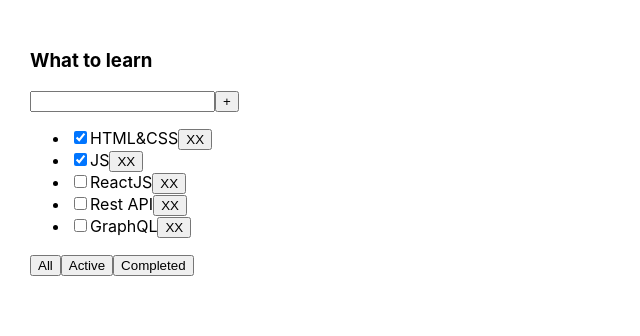
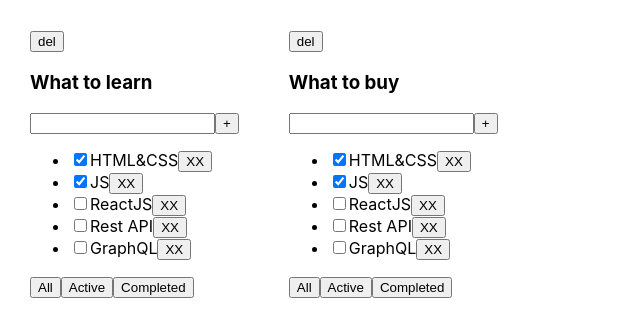
Before and after one commit to StepashkaSuicide/microtasks, a React (Create React App) app: page / in a window 1280 px wide. Shown: the top 336 px of the page, without its empty margins (0-640 px from the left). Built offline with nearby package versions, Linux system fonts and the light colour scheme; the HTML template or start-up script is replaced by a standard one.

Commit message:
chetverg 1

```diff
--- a/src/App.tsx
+++ b/src/App.tsx
@@ -1,67 +1,97 @@
 import React, {useState} from 'react';
 import './App.css';
-import {Todolist} from './Todolist';
+import {TaskType, Todolist} from './Todolist';
 import {v1} from 'uuid';
 
 export type FilterValuesType = 'all' | 'active' | 'completed';
 
+type TodolistType = {
+    id: string
+    title: string
+    filter: FilterValuesType
+}
+
+type TasksType = {
+[key: string]: Array<TaskType>
+}
+
 function App() {
 
-    let [tasks, setTasks] = useState([
+    let todolistID1 = v1()
+    let todolistID2 = v1()
+
+    let [todolists, setTodolist] = useState<Array<TodolistType>>([
+        {id: todolistID1, title: 'What to learn', filter: 'all'},
+        {id: todolistID2, title: 'What to buy', filter: 'all'},
+    ])
+    let [tasks, setTasks] = useState<TasksType>({
+        [todolistID1]:[
         {id: v1(), title: 'HTML&CSS', isDone: true},
         {id: v1(), title: 'JS', isDone: true},
         {id: v1(), title: 'ReactJS', isDone: false},
         {id: v1(), title: 'Rest API', isDone: false},
         {id: v1(), title: 'GraphQL', isDone: false},
-    ]);
+    ],
+        [todolistID2]:[
+            {id: v1(), title: 'HTML&CSS', isDone: true},
+            {id: v1(), title: 'JS', isDone: true},
+            {id: v1(), title: 'ReactJS', isDone: false},
+            {id: v1(), title: 'Rest API', isDone: false},
+            {id: v1(), title: 'GraphQL', isDone: false},
+            ]
+    });
 
-    const checkBoxCallBack = (id: string, checked: boolean) => {
-        setTasks(tasks.map(t => t.id === id ? {...t, isDone: checked} : t))
+    const checkBoxCallBack = (todolistID: string, taskID: string, checked: boolean) => {
+        setTasks({...tasks, [todolistID]: tasks[todolistID].map(t => t.id === taskID ? {...t, isDone: checked} : t)})
     }
-
-
-    function removeTask(id: string) {
-        let filteredTasks = tasks.filter(t => t.id != id);
-        setTasks(filteredTasks);
+    function removeTask(todolistID: string, taskID: string) {
+        setTasks({...tasks, [todolistID]: tasks[todolistID].filter(f=> f.id != taskID)  } )
     }
-
-    function addTask(title: string) {
-        let task = {id: v1(), title: title, isDone: false};
-        let newTasks = [task, ...tasks];
-        setTasks(newTasks);
-    }
-
-    let [filter, setFilter] = useState<FilterValuesType>('all');
-
-    let tasksForTodolist = tasks;
-
-    if (filter === 'active') {
-        tasksForTodolist = tasks.filter(t => t.isDone === false);
-    }
-    if (filter === 'completed') {
-        tasksForTodolist = tasks.filter(t => t.isDone === true);
+    function removeTodolist(todolistID: string) {
+        setTodolist(todolists.filter(f=> f.id != todolistID))
+        delete tasks[todolistID]
     }
 
 
 
+    function addTask(todolistID: string, title: string) {
+        let newTask = {id: v1(), title: title, isDone: false};
+        setTasks({...tasks, [todolistID] : [newTask, ...tasks[todolistID]]})
+        // let newTasks = [task, ...tasks];
+        // setTasks(newTasks);
 
-
-
-    function changeFilter(value: FilterValuesType) {
-        setFilter(value);
     }
-
-
+    function changeFilter(todolistID: string, value: FilterValuesType) {
+        setTodolist(todolists.map(t=> t.id ===todolistID ? {...t, filter: value} : t ))
+    }
     return (
         <div className="App">
-            <Todolist
+            {todolists.map(t => {
+                let tasksForTodolist = tasks[t.id];
 
-                checkBoxCallBack={checkBoxCallBack}
-                title="What to learn"
-                tasks={tasksForTodolist}
-                removeTask={removeTask}
-                changeFilter={changeFilter}
-                addTask={addTask}/>
+                if (t.filter === 'active') {
+                    tasksForTodolist = tasks[t.id].filter(t => t.isDone === false);
+                }
+                if (t.filter === 'completed') {
+                    tasksForTodolist = tasks[t.id].filter(t => t.isDone === true);
+                }
+                return (
+                    <Todolist
+                        key={t.id}
+                        todolistID={t.id}
+                        title={t.title}
+                        tasks={tasksForTodolist}
+                        removeTask={removeTask}
+                        changeFilter={changeFilter}
+                        addTask={addTask}
+                        checkBoxCallBack={checkBoxCallBack}
+                        filter={t.filter}
+                        removeTodolist={removeTodolist}
+                    />
+                )
+
+            })}
+
         </div>
     );
 }
--- a/src/Todolist.tsx
+++ b/src/Todolist.tsx
@@ -2,33 +2,36 @@
 import {FilterValuesType} from './App';
 import {Button} from './component/Button';
 
-type TaskType = {
+export type TaskType = {
     id: string
     title: string
     isDone: boolean
 }
 
 type PropsType = {
+    todolistID: string
+    filter: FilterValuesType
     title: string
     tasks: Array<TaskType>
-    removeTask: (taskId: string) => void
-    changeFilter: (value: FilterValuesType) => void
-    addTask: (title: string) => void
-    checkBoxCallBack: (id: string, checked: boolean)=> void
+    removeTask: (todolistID: string, taskId: string) => void
+    changeFilter: (todolistID: string, value: FilterValuesType) => void
+    addTask: (todolistID: string, title: string) => void
+    checkBoxCallBack: (todolistID: string, id: string, checked: boolean) => void
+    removeTodolist: (todolistID: string) => void
 }
 
 export function Todolist(props: PropsType) {
 
-    let [title, setTitle] = useState("")
+    let [title, setTitle] = useState('')
     const [error, setError] = useState<string | null>(null)
 
     const addTask = () => {
-        if (title.trim()===''){
-           setError('пустая строка')
-            setTitle("")
-        }else {
-            props.addTask(title.trim());
-            setTitle("");
+        if (title.trim() === '') {
+            setError('пустая строка')
+            setTitle('')
+        } else {
+            props.addTask(props.todolistID, title.trim());
+            setTitle('');
         }
 
     }
@@ -43,27 +46,29 @@
         }
     }
 
-    const onAllClickHandler = () => props.changeFilter("all");
-    const onActiveClickHandler = () => props.changeFilter("active");
-    const onCompletedClickHandler = () => props.changeFilter("completed");
+    const onAllClickHandler = () => props.changeFilter(props.todolistID, 'all');
+    const onActiveClickHandler = () => props.changeFilter(props.todolistID, 'active');
+    const onCompletedClickHandler = () => props.changeFilter(props.todolistID, 'completed');
 
 
-    const checkBoxHandler = (tID: string, e: ChangeEvent<HTMLInputElement>) => {
-        props.checkBoxCallBack(tID, e.currentTarget.checked)
+    const checkBoxHandler = (todolistID: string, tID: string, e: ChangeEvent<HTMLInputElement>) => {
+        props.checkBoxCallBack(todolistID, tID, e.currentTarget.checked)
     }
-    const onClickHandler = (tID: string) => {
-        props.removeTask(tID)
+    const onClickHandler = (todolistID: string, tID: string) => props.removeTask(props.todolistID, tID)
+
+    const delTodoHandler = () => {
+        props.removeTodolist(props.todolistID)
     }
 
 
+    return <div>
+        <span><button onClick={delTodoHandler}>del</button></span>
+        <h3>{props.title}</h3>
 
-
-    return <div>
-        <h3>{props.title}</h3>
         <div>
             <input value={title}
-                   onChange={ onChangeHandler }
-                   onKeyPress={ onKeyPressHandler }
+                   onChange={onChangeHandler}
+                   onKeyPress={onKeyPressHandler}
             />
             <button onClick={addTask}>+</button>
             <span>{error}</span>
@@ -72,19 +77,20 @@
             {
                 props.tasks.map(t => {
                     return <li key={t.id}>
-                        <input checked={t.isDone} onChange={(e)=>checkBoxHandler(t.id, e)}   type={'checkbox'}/>
+                        <input checked={t.isDone} onChange={(e) => checkBoxHandler(props.todolistID, t.id, e)}
+                               type={'checkbox'}/>
                         {/*<input type="checkbox" checked={t.isDone} onChange={(e)=>checkBoxHandler(t.id, e)}/>*/}
                         <span>{t.title}</span>
-                        <Button  name={'XX'} callBack={()=> onClickHandler(t.id)}/>
+                        <Button name={'XX'} callBack={() => onClickHandler(props.todolistID, t.id)}/>
                         {/*<button onClick={ }>x</button>*/}
                     </li>
                 })
             }
         </ul>
         <div>
-            <Button  name={'All'} callBack={onAllClickHandler}/>
-            <Button name={'Active'}callBack={onActiveClickHandler}/>
-            <Button name={'Completed'}callBack={onCompletedClickHandler}/>
+            <Button name={'All'} callBack={onAllClickHandler}/>
+            <Button name={'Active'} callBack={onActiveClickHandler}/>
+            <Button name={'Completed'} callBack={onCompletedClickHandler}/>
 
 
             {/*<button onClick={ onAllClickHandler }>All</button>*/}
```
